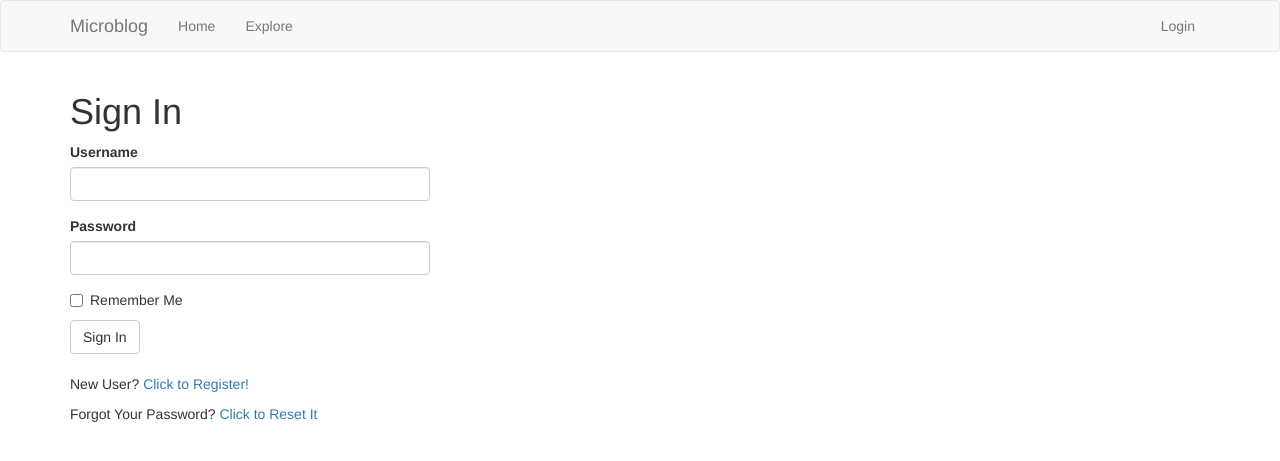
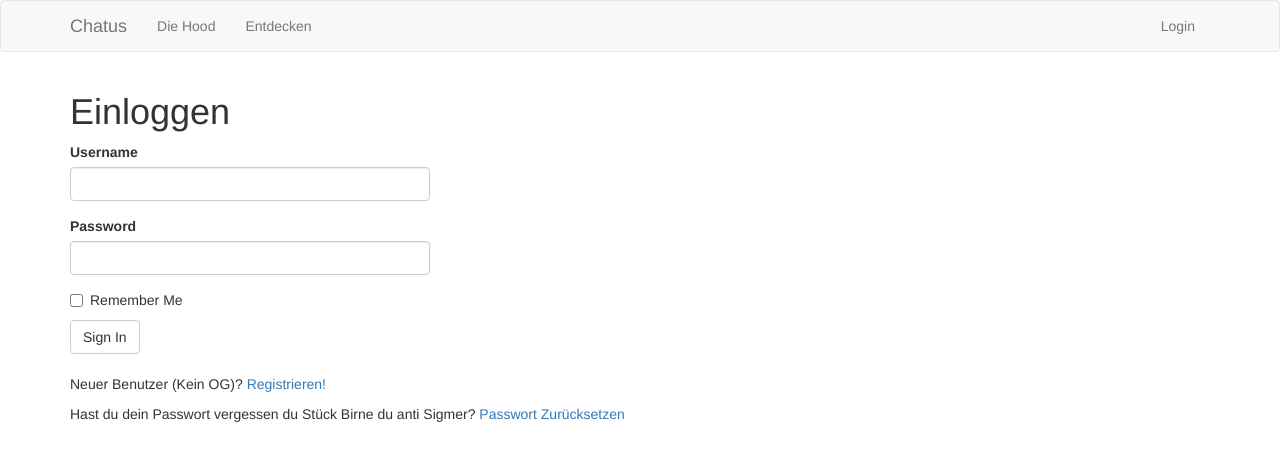
Before and after one commit to amogusmaker1/Chatus, a Flask app: a page that uses app/templates/base.html in a window 1280 px wide. Shown: the top 461 px of the page. Run offline with Flask 3, Linux system fonts and the light colour scheme; some libraries are stand-ins or nearby versions.

Commit message:
maid some changes

```diff
--- a/app/forms.py
+++ b/app/forms.py
@@ -15,6 +15,7 @@ class LoginForm(FlaskForm):
 
 class RegistrationForm(FlaskForm):
     username = StringField('Username', validators=[DataRequired()])
+    age = StringField('Age', validators=[DataRequired()])
     email = StringField('Email', validators=[DataRequired(), Email()])
     password = PasswordField('Password', validators=[DataRequired()])
     password2 = PasswordField(
@@ -47,6 +48,7 @@ class ResetPasswordForm(FlaskForm):
 class EditProfileForm(FlaskForm):
     username = StringField('Username', validators=[DataRequired()])
     about_me = TextAreaField('About me', validators=[Length(min=0, max=140)])
+    age = StringField('Age', validators=[DataRequired()])
     submit = SubmitField('Submit')
 
     def __init__(self, original_username, *args, **kwargs):
--- a/app/models.py
+++ b/app/models.py
@@ -22,6 +22,7 @@ class User(UserMixin, db.Model):
     posts = db.relationship('Post', backref='author', lazy='dynamic')
     about_me = db.Column(db.String(140))
     last_seen = db.Column(db.DateTime, default=datetime.utcnow)
+    age = db.Column(db.String(20))
     followed = db.relationship(
         'User', secondary=followers,
         primaryjoin=(followers.c.follower_id == id),
--- a/app/routes.py
+++ b/app/routes.py
@@ -83,7 +83,7 @@ def register():
         return redirect(url_for('index'))
     form = RegistrationForm()
     if form.validate_on_submit():
-        user = User(username=form.username.data, email=form.email.data)
+        user = User(username=form.username.data, email=form.email.data, age=form.age.data)
         user.set_password(form.password.data)
         db.session.add(user)
         db.session.commit()
@@ -146,12 +146,14 @@ def edit_profile():
     if form.validate_on_submit():
         current_user.username = form.username.data
         current_user.about_me = form.about_me.data
+        current_user.age = form.age.data
         db.session.commit()
         flash('Your changes have been saved.')
         return redirect(url_for('edit_profile'))
     elif request.method == 'GET':
         form.username.data = current_user.username
         form.about_me.data = current_user.about_me
+        form.age.data = current_user.age
     return render_template('edit_profile.html', title='Edit Profile',
                            form=form)
 
--- a/app/templates/_post.html
+++ b/app/templates/_post.html
@@ -9,7 +9,7 @@
                 <a href="{{ url_for('user', username=post.author.username) }}">
                     {{ post.author.username }}
                 </a>
-                said {{ moment(post.timestamp).fromNow() }}:
+                sagte {{ moment(post.timestamp).fromNow() }}:
                 <br>
                 {{ post.body }}
             </td>
--- a/app/templates/base.html
+++ b/app/templates/base.html
@@ -1,9 +1,10 @@
 {% extends 'bootstrap/base.html' %}
-
+{% block body_attribs %}
+style="background-image: url("https://i.pinimg.com/originals/16/32/a5/1632a53913bc367afdcf29a482d5bba9.jpg");background-size: contain;"
+{% endblock %}
 {% block title %}
-    {% if title %}{{ title }} - Microblog{% else %}Welcome to Microblog{% endif %}
+    {% if title %}{{ title }} - Chatus{% else %}Welcome to Chatus{% endif %}
 {% endblock %}
-
 {% block navbar %}
     <nav class="navbar navbar-default">
         <div class="container">
@@ -14,19 +15,19 @@
                     <span class="icon-bar"></span>
                     <span class="icon-bar"></span>
                 </button>
-                <a class="navbar-brand" href="{{ url_for('index') }}">Microblog</a>
+                <a class="navbar-brand" href="{{ url_for('index') }}">Chatus</a>
             </div>
             <div class="collapse navbar-collapse" id="bs-example-navbar-collapse-1">
                 <ul class="nav navbar-nav">
-                    <li><a href="{{ url_for('index') }}">Home</a></li>
-                    <li><a href="{{ url_for('explore') }}">Explore</a></li>
+                    <li><a href="{{ url_for('index') }}">Die Hood</a></li>
+                    <li><a href="{{ url_for('explore') }}">Entdecken</a></li>
                 </ul>
                 <ul class="nav navbar-nav navbar-right">
                     {% if current_user.is_anonymous %}
                     <li><a href="{{ url_for('login') }}">Login</a></li>
                     {% else %}
-                    <li><a href="{{ url_for('user', username=current_user.username) }}">Profile</a></li>
-                    <li><a href="{{ url_for('logout') }}">Logout</a></li>
+                    <li><a href="{{ url_for('user', username=current_user.username) }}">Profil</a></li>
+                    <li><a href="{{ url_for('logout') }}">Ausloggen</a></li>
                     {% endif %}
                 </ul>
             </div>
--- a/app/templates/edit_profile.html
+++ b/app/templates/edit_profile.html
@@ -2,7 +2,7 @@
 {% import 'bootstrap/wtf.html' as wtf %}
 
 {% block app_content %}
-    <h1>Edit Profile</h1>
+    <h1>Editiere dein Profil</h1>
     <div class="row">
         <div class="col-md-4">
             {{ wtf.quick_form(form) }}
--- a/app/templates/index.html
+++ b/app/templates/index.html
@@ -14,12 +14,12 @@
         <ul class="pager">
             <li class="previous{% if not prev_url %} disabled{% endif %}">
                 <a href="{{ prev_url or '#' }}">
-                    <span aria-hidden="true">&larr;</span> Newer posts
+                    <span aria-hidden="true">&larr;</span> Neue Posts
                 </a>
             </li>
             <li class="next{% if not next_url %} disabled{% endif %}">
                 <a href="{{ next_url or '#' }}">
-                    Older posts <span aria-hidden="true">&rarr;</span>
+                    Alte Posts <span aria-hidden="true">&rarr;</span>
                 </a>
             </li>
         </ul>
--- a/app/templates/login.html
+++ b/app/templates/login.html
@@ -2,16 +2,16 @@
 {% import 'bootstrap/wtf.html' as wtf %}
 
 {% block app_content %}
-    <h1>Sign In</h1>
+    <h1>Einloggen</h1>
     <div class="row">
         <div class="col-md-4">
             {{ wtf.quick_form(form) }}
         </div>
     </div>
     <br>
-    <p>New User? <a href="{{ url_for('register') }}">Click to Register!</a></p>
+    <p>Neuer Benutzer (Kein OG)? <a href="{{ url_for('register') }}">Registrieren!</a></p>
     <p>
-        Forgot Your Password?
-        <a href="{{ url_for('reset_password_request') }}">Click to Reset It</a>
+        Hast du dein Passwort vergessen du Stück Birne du anti Sigmer?
+        <a href="{{ url_for('reset_password_request') }}">Passwort Zurücksetzen</a>
     </p>
 {% endblock %}
--- a/app/templates/register.html
+++ b/app/templates/register.html
@@ -2,7 +2,7 @@
 {% import 'bootstrap/wtf.html' as wtf %}
 
 {% block app_content %}
-    <h1>Register</h1>
+    <h1>Registrieren sie sich</h1>
     <div class="row">
         <div class="col-md-4">
             {{ wtf.quick_form(form) }}
--- a/app/templates/reset_password.html
+++ b/app/templates/reset_password.html
@@ -2,7 +2,7 @@
 {% import 'bootstrap/wtf.html' as wtf %}
 
 {% block app_content %}
-    <h1>Reset Your Password</h1>
+    <h1>Passwort zurücksetzen</h1>
     <div class="row">
         <div class="col-md-4">
             {{ wtf.quick_form(form) }}
--- a/app/templates/user.html
+++ b/app/templates/user.html
@@ -7,6 +7,9 @@
             <td>
                 <h1>User: {{ user.username }}</h1>
                 {% if user.about_me %}<p>{{ user.about_me }}</p>{% endif %}
+                {% if user.age %}
+                <p>{{ user.age }}</p>
+                {% endif %}
                 {% if user.last_seen %}
                 <p>Last seen on: {{ moment(user.last_seen).format('LLL') }}</p>
                 {% endif %}
```
Also changed, not shown: migrations/versions/097cdf1636be_age.py (added, +32 -0 lines), Bg.jpg (added), app.db.
